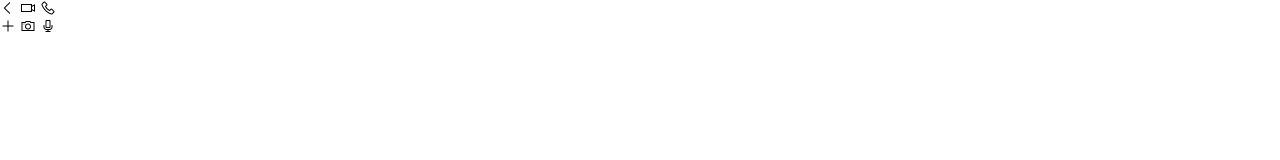
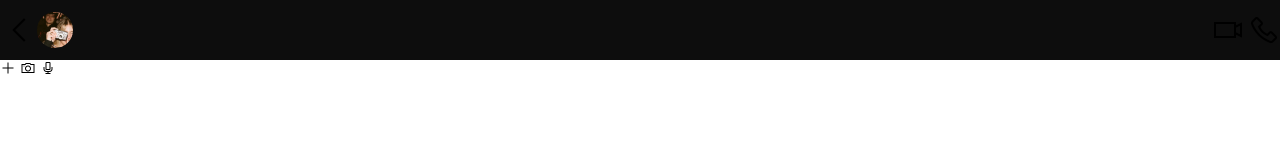
Before and after one commit to Jayr0/Jayr0.github.io, a plain HTML site: page index.html in a window 1280 px wide. Drawn offline with nearby package versions, Linux system fonts and the light colour scheme.

Commit message:
edit topbar

```diff
--- a/index.html
+++ b/index.html
@@ -13,10 +13,14 @@
   <body>
     <div class="whatsapp-container">
       <div class="whatsapp-topbar">
-        <i class="las la-angle-left"></i>
-        <!-- profile picture & name -->
-        <i class="las la-video"></i>
-        <i class="las la-phone"></i>
+        <div class="buttonimage">
+        <i id="backbutton" class="las la-angle-left la-2x"></i>
+       <img class="image" src="images/MicrosoftTeams-image Cropped.png" alt="">
+      </div>
+      <div>
+        <i id="" class="las la-video la-2x"></i>
+        <i class="las la-phone la-2x"></i>
+      </div>
       </div>
       <div class="whatsapp-chatContainer"></div>
       <div class="whatsapp-textArea">
--- a/main.css
+++ b/main.css
@@ -2,3 +2,23 @@
     padding: unset;
     margin: unset;
 }
+.whatsapp-topbar{
+    width: 100vw;
+    height: 60px;
+    background-color: rgb(13, 13 ,13);
+    display: flex;
+    align-items: center;
+    justify-content: space-between;
+}
+#backbutton{
+    margin-left: 5px;
+}
+.image{
+    border-radius: 50%;
+    height: 36px;
+    width: 36px;
+}
+.buttonimage{
+    display: flex;
+    align-items: center;
+}
```
